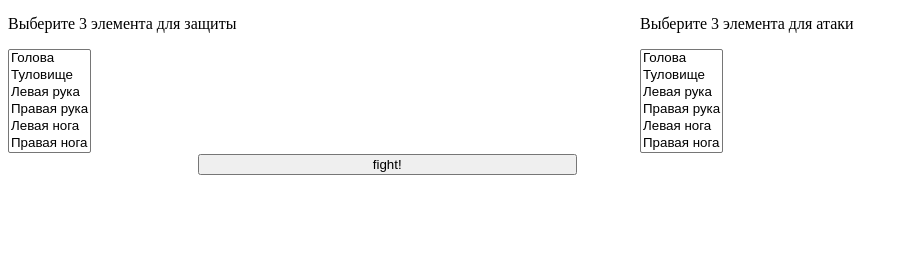
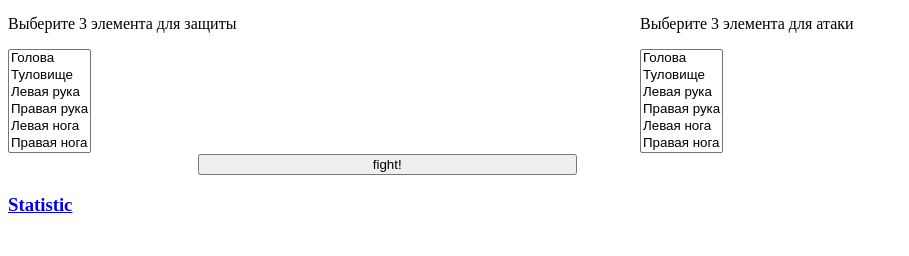
Before and after one commit to Tyrannozavr/hitman, a Django app: template backend/templates/authentication/fight.html in a window 1280 px wide. Shown: the part 544-800 px from the top of the page, without its empty margins (0-909 px from the left). Run offline with Django 4.2, Linux system fonts and the light colour scheme; the template is opened without the code that fills it, so the values that code supplies are empty.

Commit message:
add link statistic

```diff
--- a/backend/fight/views.py
+++ b/backend/fight/views.py
@@ -44,9 +44,6 @@ class FightView(APIView):
     def post(self, request):
         if len(Fight.objects.all()) > 0 and request.user == Fight.objects.last().user and not Fight.objects.last().finished:
             return Response(data='please wait', status=status.HTTP_306_RESERVED)
-            # return Response(data=json.dumps({
-            #     'message': 'please wait'
-            # }), status=status.HTTP_306_RESERVED)
         data = request.data
         data['user'] = request.user.username
         serializer = self.serializer_class(data=data)
--- a/backend/templates/authentication/fight.html
+++ b/backend/templates/authentication/fight.html
@@ -40,6 +40,7 @@
 <br>
     <input id='push' type="button" onclick="foo()" value="fight!">
 </div>
+<h3><a href="./statistic.html">Statistic</a></h3>
 <script src="fight.js"></script>
 </body>
 </html>
```
